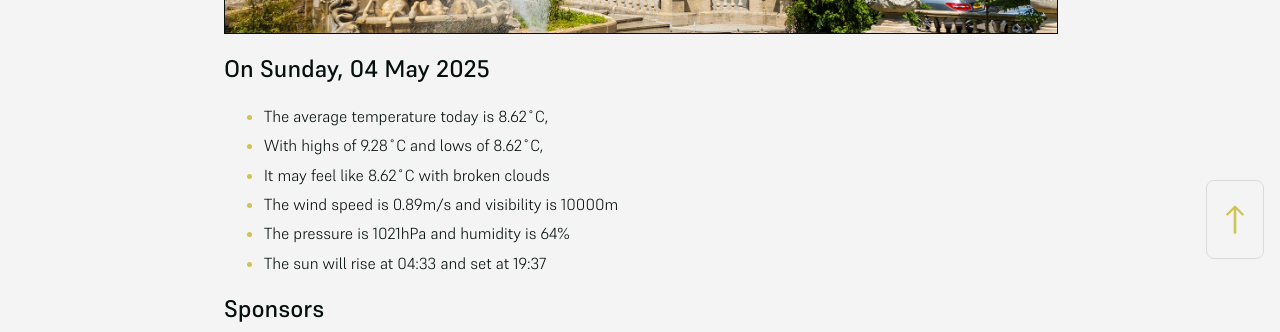
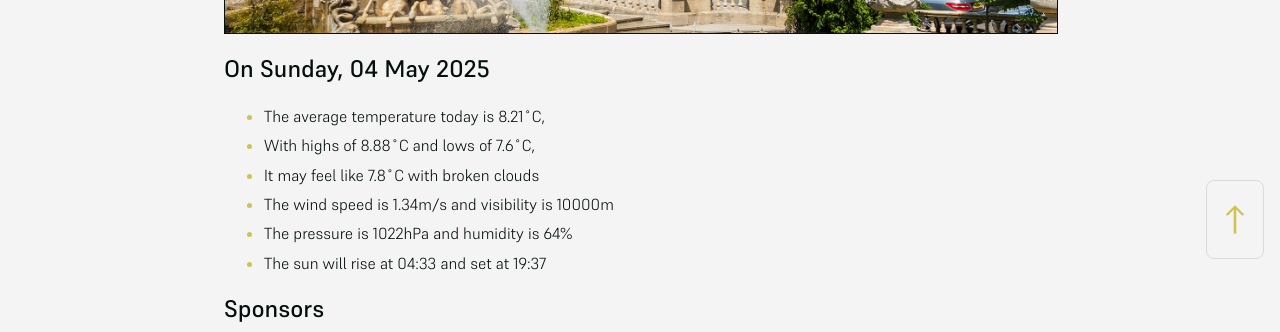
Before and after one commit to mat-0/cheltenham-open-data, a Jekyll site: the page built from index.md, in a window 1280 px wide. Shown: the part 625-957 px from the top of the page. Built offline with Jekyll 4.4.1, drawn with Linux system fonts in a browser that asks for light colours.

Commit message:
Updated 2025-05-04 21:57:52

```diff
--- a/index.md
+++ b/index.md
@@ -10,11 +10,11 @@ seo: Menu
 <!-- weather_marker starts -->
 ## On Sunday, 04 May 2025
 
-- The average temperature today is 8.62˚C,
-- With highs of 9.28˚C and lows of 8.62˚C,
-- It may feel like 8.62˚C with broken clouds
-- The wind speed is 0.89m/s and visibility is 10000m
-- The pressure is 1021hPa and humidity is 64%
+- The average temperature today is 8.21˚C,
+- With highs of 8.88˚C and lows of 7.6˚C,
+- It may feel like 7.8˚C with broken clouds
+- The wind speed is 1.34m/s and visibility is 10000m
+- The pressure is 1022hPa and humidity is 64%
 - The sun will rise at 04:33 and set at 19:37
 
 <!-- weather_marker ends -->
```
Also changed, not shown: _data/flood.json (+5 -69 lines), _pages/news.md (+5 -5 lines).
